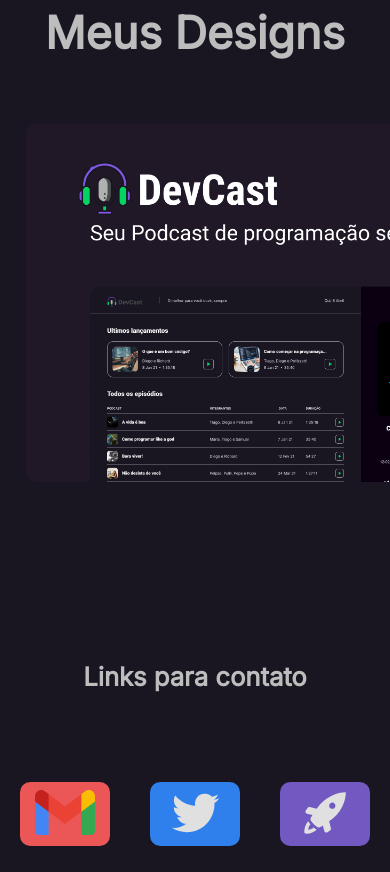
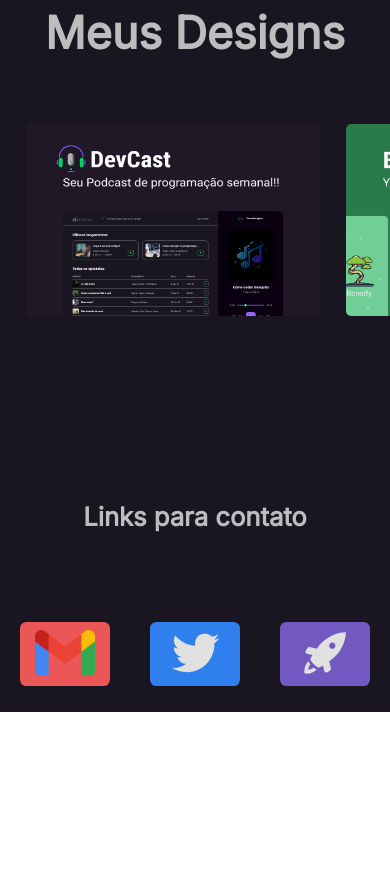
Before and after one commit to Vitor-Klein/Portifolio, a Next.js app: page / in a window 390 px wide. Shown: the part 2360-3232 px from the top of the page. After the commit the page ends 3072 px from the top, so only its background shows below. Built offline with nearby package versions, Linux system fonts and the light colour scheme.

Commit message:
add responsivity from flatList

```diff
--- a/src/components/Links/links.module.scss
+++ b/src/components/Links/links.module.scss
@@ -14,7 +14,7 @@
       width: 16rem;
       height: 5rem;
       border: none;
-      border-radius: 0.8rem;
+      border-radius: 0.5rem;
       margin-bottom: 5rem;
     }
     button:hover{
@@ -34,6 +34,7 @@
       button {
         width: 7rem;
         margin-bottom: 2rem;
+      border-radius: 0.5rem;
       }
     }
   }
@@ -51,7 +52,7 @@
         width: 16rem;
         height: 5rem;
         border: none;
-        border-radius: 0.8rem;
+        border-radius: 0.5rem;
       }
     }
   }
--- a/src/components/flatList/flatList.module.scss
+++ b/src/components/flatList/flatList.module.scss
@@ -22,7 +22,27 @@
         width: 40rem;
         height: 28rem;
         border-radius: 0.8rem;
+        margin-right: 2rem;
       }
     }
   }
 }
+
+@media (max-width: 700px) {
+  .wrapper {
+    height: 17.5rem;
+    .wrapper_child {
+      display: flex;
+      .tab {
+        width: 23rem;
+        height: 15rem;
+        margin-left: 2rem;
+        img {
+          width: 23rem;
+          height: 15rem;
+          border-radius: 0.4rem;
+        }
+      }
+    }
+  }
+}
```
